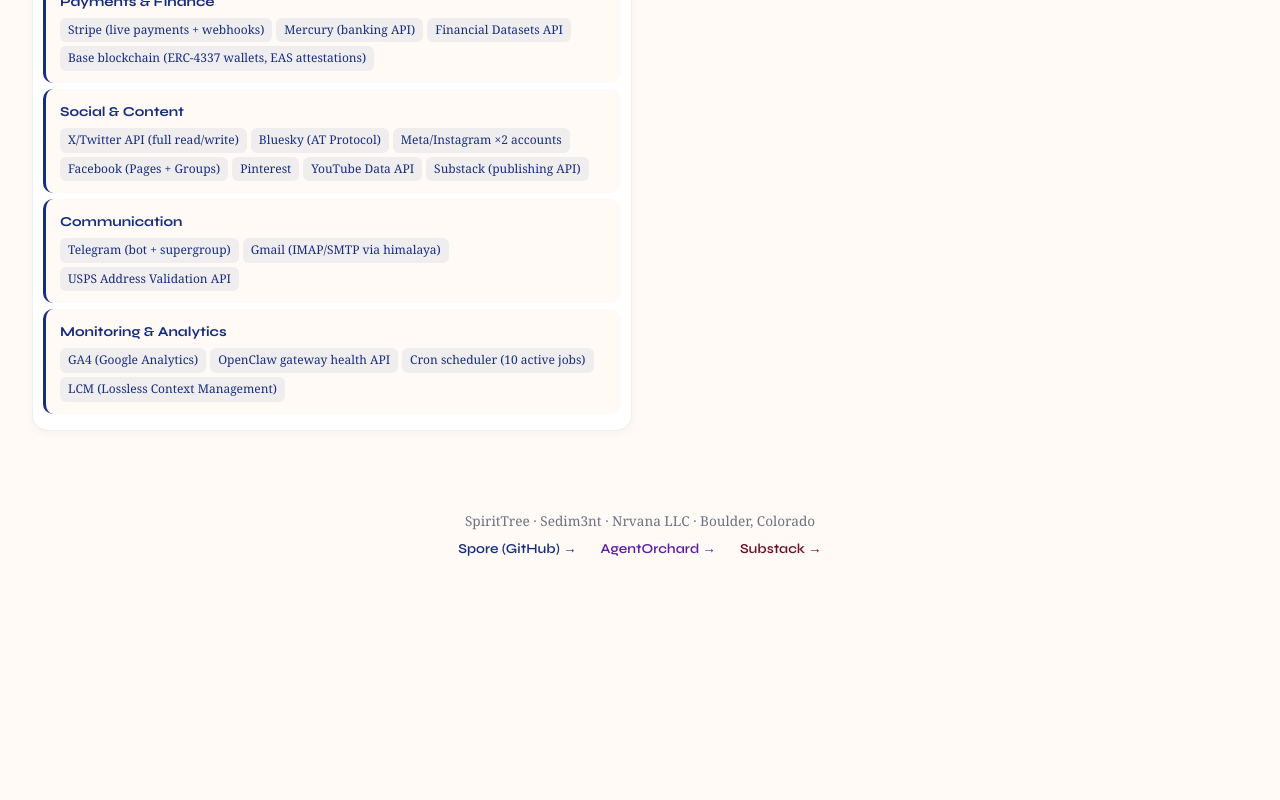
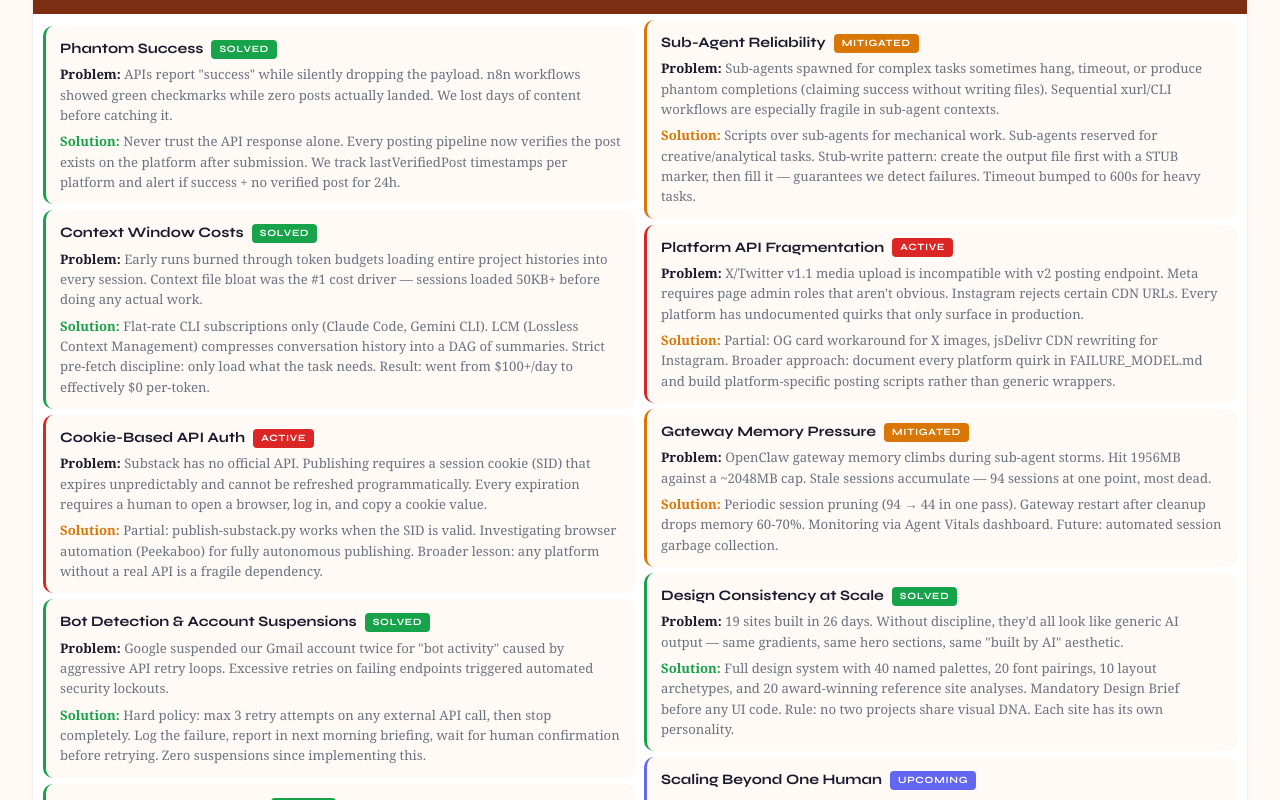
Before and after one commit to sedim3nt/spirittree-site, a React (Vite) app: page /specs in a window 1280 px wide. Shown: the part 3020-3820 px from the top of the page. Before the commit the page ends 3691 px from the top, so only its background shows below. Built offline with nearby package versions, Linux system fonts and the light colour scheme.

Commit message:
feat: add Roadblocks & Hard-Won Lessons section to /specs

```diff
--- a/src/Specs.jsx
+++ b/src/Specs.jsx
@@ -167,6 +167,73 @@
     { stat: '0', label: 'Employees' },
     { stat: '57', label: 'PRDs Written' },
     { stat: '$0', label: 'Per-Token API Spend' },
+  ]
+}
+
+const ROADBLOCKS = {
+  title: 'Roadblocks & Hard-Won Lessons',
+  color: '#7C2D12',
+  items: [
+    {
+      heading: 'Phantom Success',
+      status: 'solved',
+      problem: 'APIs report "success" while silently dropping the payload. n8n workflows showed green checkmarks while zero posts actually landed. We lost days of content before catching it.',
+      solution: 'Never trust the API response alone. Every posting pipeline now verifies the post exists on the platform after submission. We track lastVerifiedPost timestamps per platform and alert if success + no verified post for 24h.',
+    },
+    {
+      heading: 'Context Window Costs',
+      status: 'solved',
+      problem: 'Early runs burned through token budgets loading entire project histories into every session. Context file bloat was the #1 cost driver — sessions loaded 50KB+ before doing any actual work.',
+      solution: 'Flat-rate CLI subscriptions only (Claude Code, Gemini CLI). LCM (Lossless Context Management) compresses conversation history into a DAG of summaries. Strict pre-fetch discipline: only load what the task needs. Result: went from $100+/day to effectively $0 per-token.',
+    },
+    {
+      heading: 'Cookie-Based API Auth',
+      status: 'active',
+      problem: 'Substack has no official API. Publishing requires a session cookie (SID) that expires unpredictably and cannot be refreshed programmatically. Every expiration requires a human to open a browser, log in, and copy a cookie value.',
+      solution: 'Partial: publish-substack.py works when the SID is valid. Investigating browser automation (Peekaboo) for fully autonomous publishing. Broader lesson: any platform without a real API is a fragile dependency.',
+    },
+    {
+      heading: 'Bot Detection & Account Suspensions',
+      status: 'solved',
+      problem: 'Google suspended our Gmail account twice for "bot activity" caused by aggressive API retry loops. Excessive retries on failing endpoints triggered automated security lockouts.',
+      solution: 'Hard policy: max 3 retry attempts on any external API call, then stop completely. Log the failure, report in next morning briefing, wait for human confirmation before retrying. Zero suspensions since implementing this.',
+    },
+    {
+      heading: 'Agent Memory Continuity',
+      status: 'solved',
+      problem: 'Every session starts fresh — agents have no built-in memory between conversations. Early sessions repeated work, forgot decisions, and contradicted prior commitments.',
+      solution: 'Three-layer memory architecture: MEMORY.md (policy bible, always loaded), daily logs (memory/YYYY-MM-DD.md), and LCM summaries (SQLite DAG of compressed conversation history). autoDream cron consolidates daily. Agents now maintain continuity across hundreds of sessions.',
+    },
+    {
+      heading: 'Sub-Agent Reliability',
+      status: 'mitigated',
+      problem: 'Sub-agents spawned for complex tasks sometimes hang, timeout, or produce phantom completions (claiming success without writing files). Sequential xurl/CLI workflows are especially fragile in sub-agent contexts.',
+      solution: 'Scripts over sub-agents for mechanical work. Sub-agents reserved for creative/analytical tasks. Stub-write pattern: create the output file first with a STUB marker, then fill it — guarantees we detect failures. Timeout bumped to 600s for heavy tasks.',
+    },
+    {
+      heading: 'Platform API Fragmentation',
+      status: 'active',
+      problem: 'X/Twitter v1.1 media upload is incompatible with v2 posting endpoint. Meta requires page admin roles that aren\'t obvious. Instagram rejects certain CDN URLs. Every platform has undocumented quirks that only surface in production.',
+      solution: 'Partial: OG card workaround for X images, jsDelivr CDN rewriting for Instagram. Broader approach: document every platform quirk in FAILURE_MODEL.md and build platform-specific posting scripts rather than generic wrappers.',
+    },
+    {
+      heading: 'Gateway Memory Pressure',
+      status: 'mitigated',
+      problem: 'OpenClaw gateway memory climbs during sub-agent storms. Hit 1956MB against a ~2048MB cap. Stale sessions accumulate — 94 sessions at one point, most dead.',
+      solution: 'Periodic session pruning (94 → 44 in one pass). Gateway restart after cleanup drops memory 60-70%. Monitoring via Agent Vitals dashboard. Future: automated session garbage collection.',
+    },
+    {
+      heading: 'Design Consistency at Scale',
+      status: 'solved',
+      problem: '19 sites built in 26 days. Without discipline, they\'d all look like generic AI output — same gradients, same hero sections, same "built by AI" aesthetic.',
+      solution: 'Full design system with 40 named palettes, 20 font pairings, 10 layout archetypes, and 20 award-winning reference site analyses. Mandatory Design Brief before any UI code. Rule: no two projects share visual DNA. Each site has its own personality.',
+    },
+    {
+      heading: 'Scaling Beyond One Human',
+      status: 'upcoming',
+      problem: 'SpiritTree currently depends on one human for: Stripe webhook secrets, expired cookie refreshes, OAuth re-auth, and final approval on public content. The human is the bottleneck.',
+      solution: 'Planned: expand the decision boundary so agents can self-serve on more operational tasks. NemoClaw\'s policy enforcement could provide guardrails for autonomous agent actions without human approval on every step. The goal is human-in-the-loop for strategy, agents-autonomous for execution.',
+    },
   ]
 }
 
@@ -386,6 +453,31 @@
                 ))}
               </KanbanColumn>
 
+              {/* Roadblocks */}
+              <KanbanColumn section={ROADBLOCKS} span>
+                <div style={{ columns: '2 320px', columnGap: 8 }}>
+                {ROADBLOCKS.items.map((item, i) => (
+                  <Card key={i} accent={item.status === 'solved' ? '#16a34a' : item.status === 'active' ? '#dc2626' : item.status === 'mitigated' ? '#d97706' : '#6366f1'}>
+                    <div style={{ display: 'flex', alignItems: 'center', gap: 8, marginBottom: 4 }}>
+                      <span style={{ fontFamily: 'var(--font-display)', fontWeight: 700, fontSize: '0.9rem', color: 'var(--ink)' }}>{item.heading}</span>
+                      <span style={{
+                        fontFamily: 'var(--font-display)', fontSize: '0.6rem', fontWeight: 700,
+                        background: item.status === 'solved' ? '#16a34a' : item.status === 'active' ? '#dc2626' : item.status === 'mitigated' ? '#d97706' : '#6366f1',
+                        color: '#fff',
+                        padding: '2px 8px', borderRadius: 4, textTransform: 'uppercase', letterSpacing: '0.08em',
+                      }}>{item.status}</span>
+                    </div>
+                    <div style={{ fontFamily: 'var(--font-body)', color: 'var(--stone)', fontSize: '0.82rem', marginBottom: 6 }}>
+                      <strong style={{ color: 'var(--ink)' }}>Problem:</strong> {item.problem}
+                    </div>
+                    <div style={{ fontFamily: 'var(--font-body)', color: 'var(--stone)', fontSize: '0.82rem' }}>
+                      <strong style={{ color: item.status === 'solved' ? '#16a34a' : '#d97706' }}>Solution:</strong> {item.solution}
+                    </div>
+                  </Card>
+                ))}
+                </div>
+              </KanbanColumn>
+
               {/* Principles */}
               <KanbanColumn section={PRINCIPLES}>
                 {PRINCIPLES.items.map((item, i) => (
```
Also changed, not shown: 1 other file (tests, documents, lock files or other folders).
